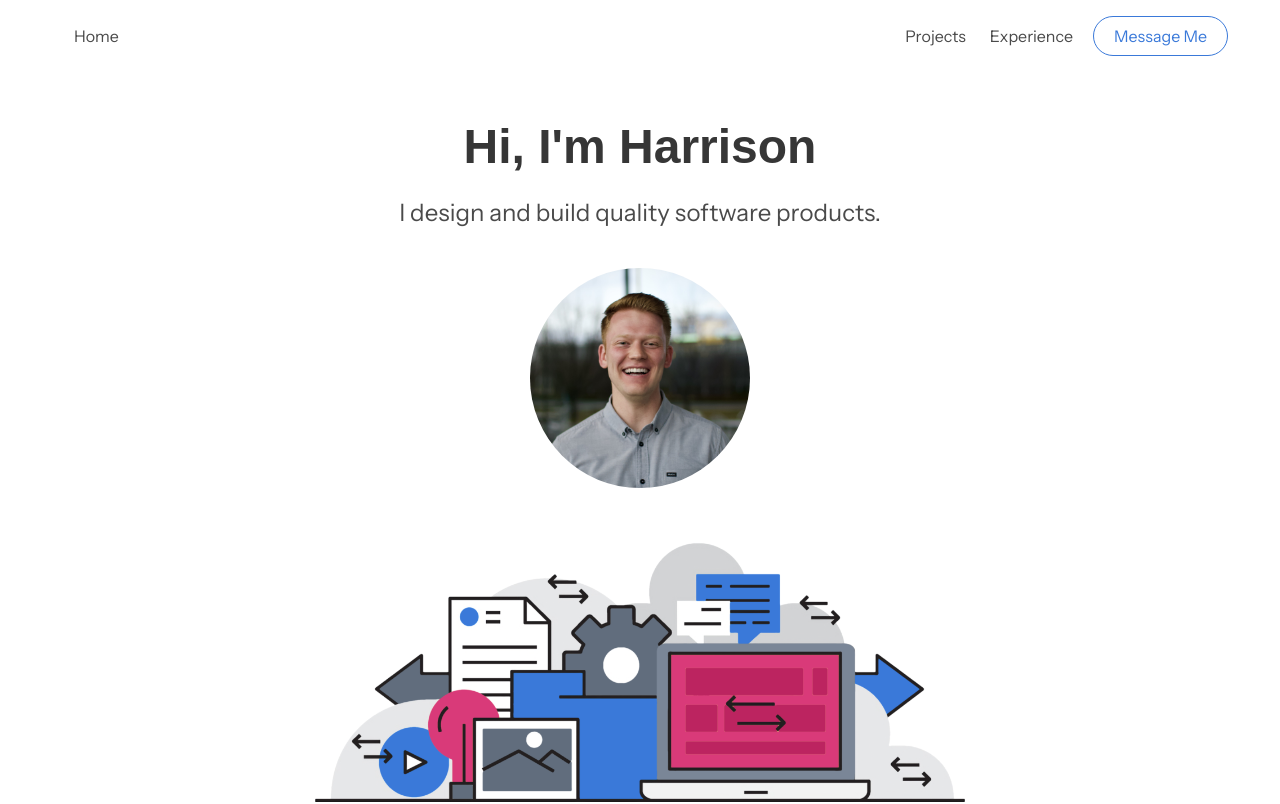
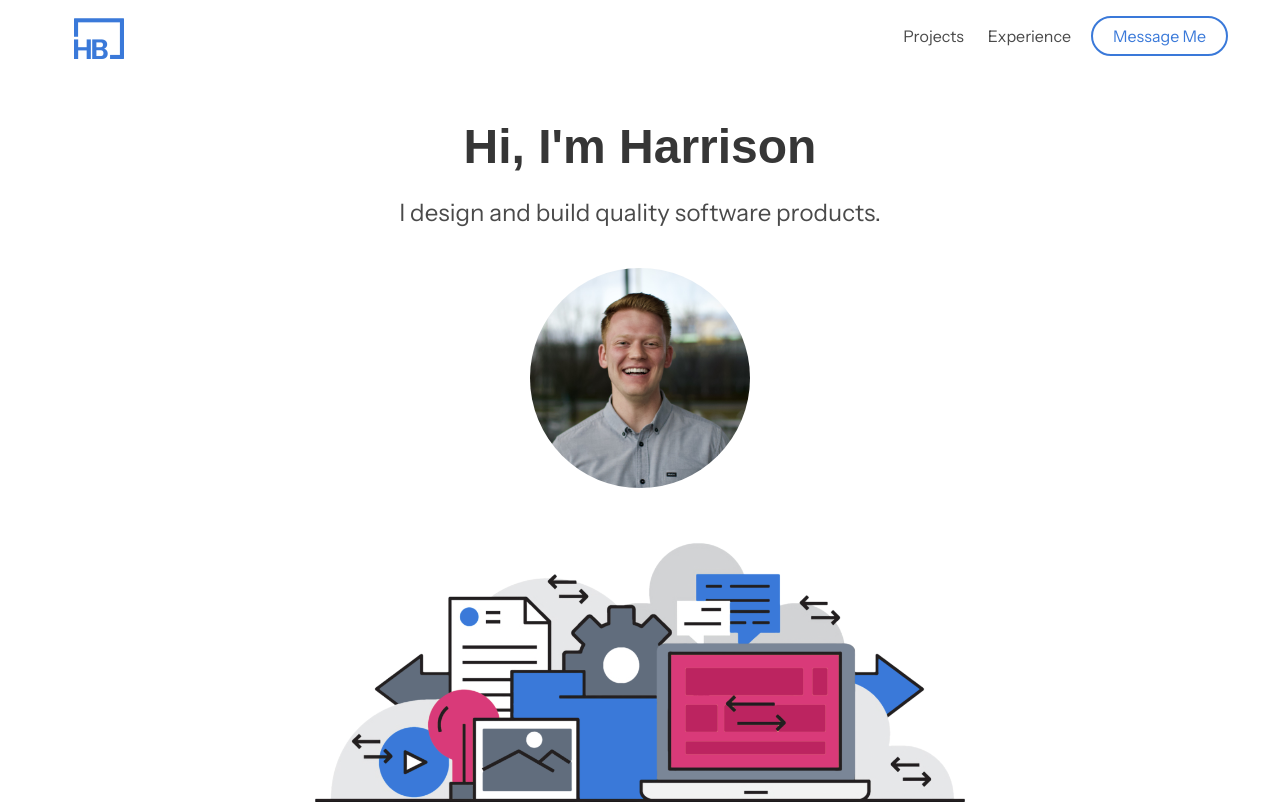
Before and after one commit to hbludworth/portfolio, a Vue app: page / in a window 1280 px wide. Shown: the top 804 px of the page. Built offline with nearby package versions, Linux system fonts and the light colour scheme; a web font is replaced by a local one.

Commit message:
added logo

```diff
--- a/src/assets/main.scss
+++ b/src/assets/main.scss
@@ -5,6 +5,8 @@ $navbar-height: 4.5rem;
 $primary: #3a79d9;
 $info: #d93a79;
 $navbar-item-hover-color: $primary;
+$navbar-item-img-max-height: 4.5rem;
+
 @import '../../node_modules/bulma/bulma.sass';
 
 .avatar {
@@ -81,7 +83,7 @@ $navbar-item-hover-color: $primary;
 }
 
 .testimonial-column {
-  padding: 2rem;
+  padding: 3rem;
 }
 
 .testimonials .column:first-child {
@@ -118,3 +120,18 @@ $navbar-item-hover-color: $primary;
   height: 56px;
   box-shadow: none;
 }
+
+.logo {
+  @include mobile {
+    width: 40px;
+  }
+  width: 50px;
+}
+
+.logo-footer {
+  width: 70px;
+}
+
+.msg-btn {
+  border: 2px solid $primary;
+}
--- a/src/components/NavBar.vue
+++ b/src/components/NavBar.vue
@@ -2,7 +2,9 @@
   <nav class="navbar is-transparent" role="navigation" aria-label="main navigation">
     <div class="container">
       <div class="navbar-brand">
-        <RouterLink class="navbar-item" to="/"> Home </RouterLink>
+        <RouterLink class="navbar-item" to="/">
+          <img src="@/assets/logo.png" class="logo mb-1" />
+        </RouterLink>
 
         <a
           role="button"
@@ -30,7 +32,7 @@
 
           <div class="nav-bar-item is-flex is-align-items-center ml-2">
             <a
-              class="button is-primary is-outlined is-rounded"
+              class="button is-primary is-outlined is-rounded msg-btn"
               href="mailto:dev@harrisonbludworth.com"
               >Message Me</a
             >
--- a/src/views/HomeView.vue
+++ b/src/views/HomeView.vue
@@ -118,7 +118,7 @@
     <div class="container">
       <div class="columns">
         <div class="column">
-          <img src="@/assets/profile.jpeg" class="mt-4 avatar-mini" />
+          <img src="@/assets/logo-white.png" class="mt-4 logo-footer" />
           <p class="mt-6">
             <span class="icon mx-4">
               <a
@@ -143,7 +143,7 @@
             </span>
           </p>
           <p class="mt-6">Made by me. © 2023.</p>
-          <p class="mt-5 is-size-7">Built with Vue 3, Bulma, and TypeScript.</p>
+          <p class="mt-5 is-size-7">Built with Vue, Bulma, and TypeScript.</p>
           <p class="mt-1 is-size-7">Deployed on AWS S3.</p>
         </div>
       </div>
@@ -241,7 +241,7 @@ const testimonialData: Ref<TestimonialTemplate[]> = ref([
     quote: `"Harrison is one of the best developers I have ever worked with. He has a deep knowledge
       of our tech stack and does a really good job keeping up with new technologies. He keeps our whole
       site running single-handedly. He is prompt in responding, clear in requests, and a great team leader.
-      I would highly recommend Harrison for any position for which he is being considered. "`,
+      I would highly recommend Harrison for any position for which he is being considered."`,
     name: 'Justis Brown',
     title: 'Full Stack Developer',
   },
```
Also changed, not shown: src/assets/logo-white.png (added), src/assets/logo.png (added).
